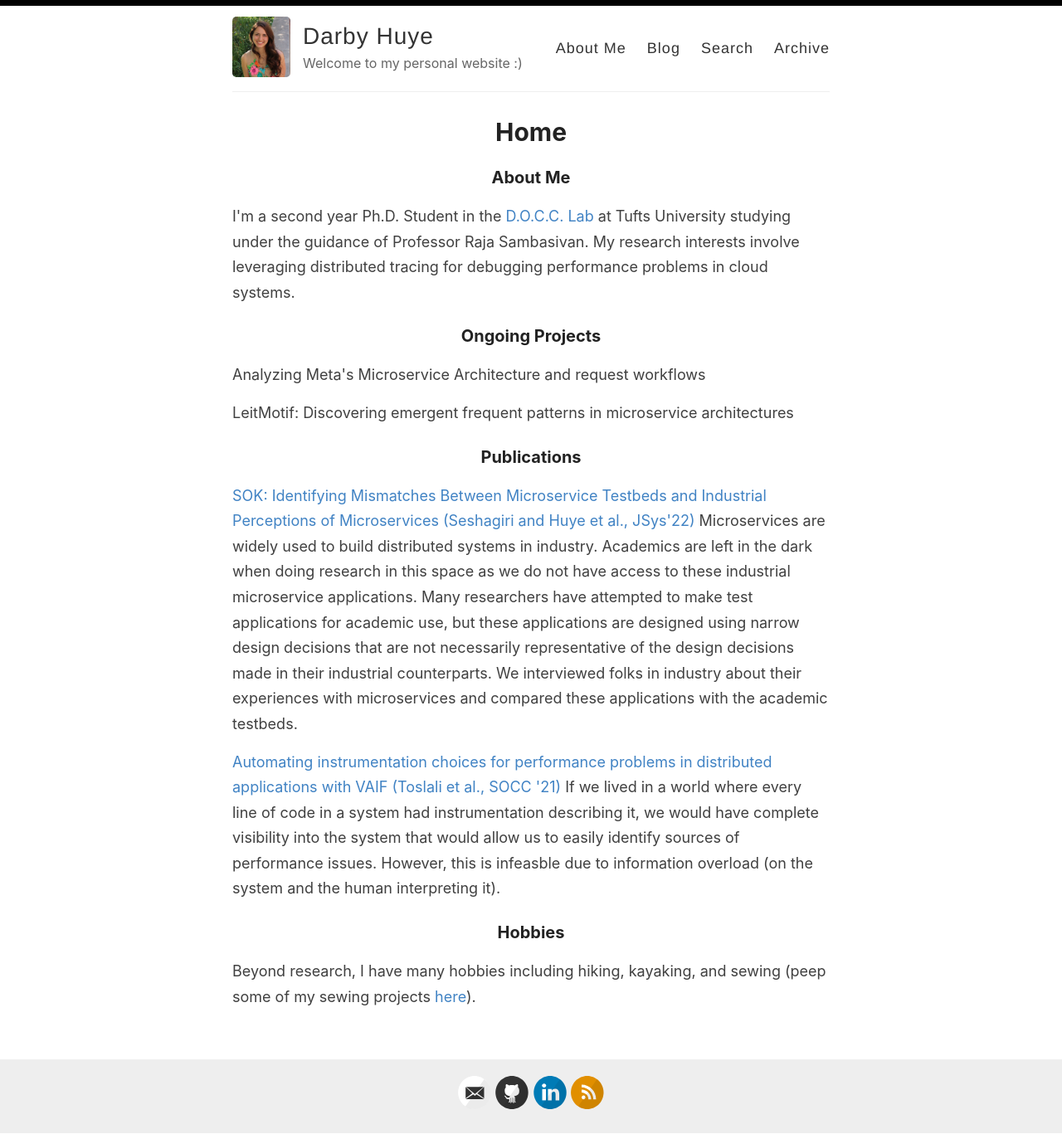
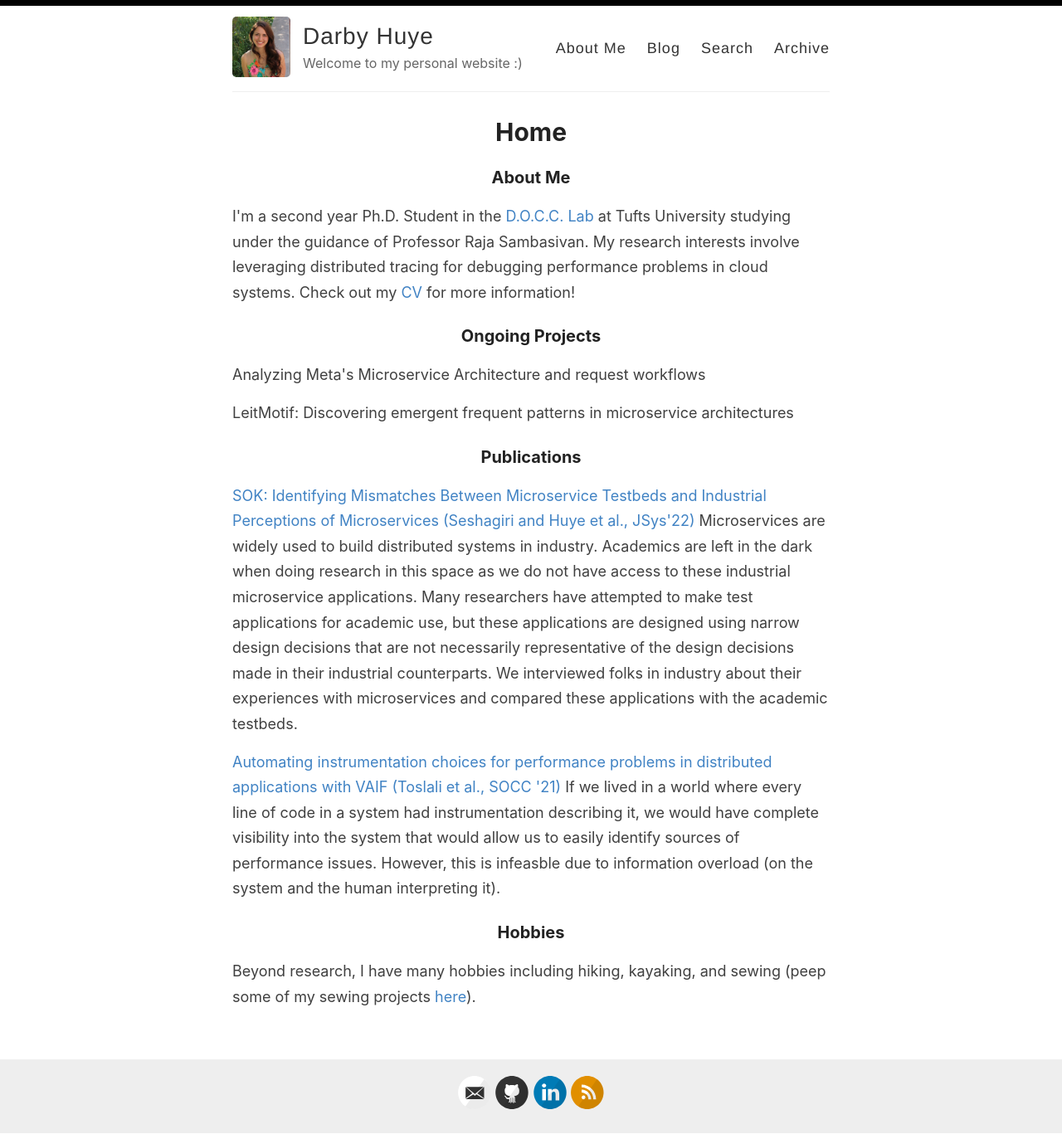
Before and after one commit to darbyhuye/darbyhuye.github.io, a Jekyll site: the page built from index.html, in a window 1280 px wide. Shown: the whole page at 83% size. Built offline with Jekyll 4.4.1, drawn with Linux system fonts in a browser that asks for light colours; the list of posts is cut into pages by our own code.

Commit message:
adding cv

```diff
--- a/index.html
+++ b/index.html
@@ -7,7 +7,7 @@ title: Home
     <h3>About Me</h3>
     <p>I'm a second year Ph.D. Student in the <a href="https://docclab.cs.tufts.edu/index.html">D.O.C.C. Lab</a> at Tufts University
 studying under the guidance of Professor Raja Sambasivan. My research interests involve leveraging distributed tracing
-for debugging performance problems in cloud systems.</p>
+for debugging performance problems in cloud systems. Check out my <a href="darby_huye_cv.pdf">CV</a> for more information! </p>
 
 <h3>Ongoing Projects</h3>
 <p>Analyzing Meta's Microservice Architecture and request workflows</p>
```
Also changed, not shown: 1 other file.
